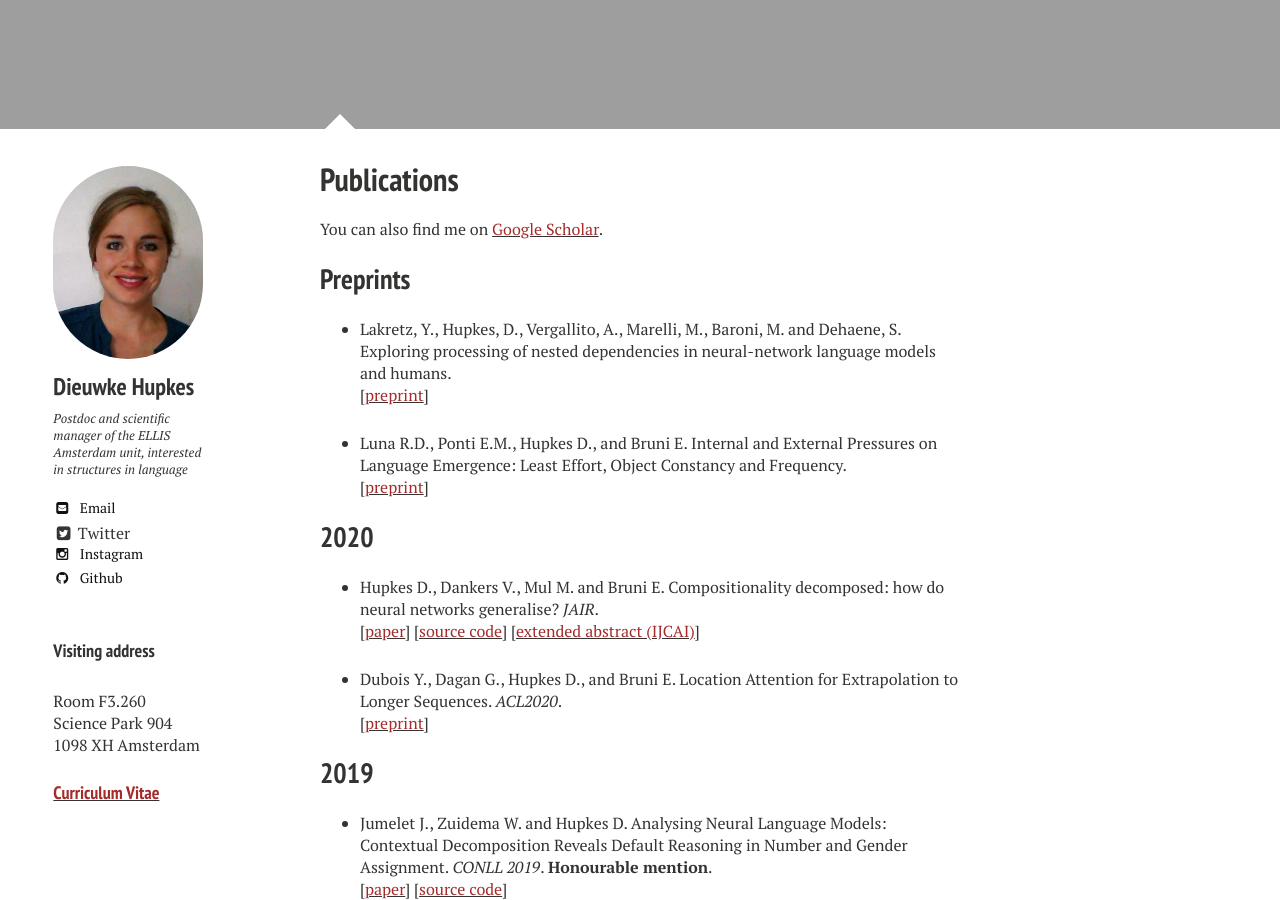
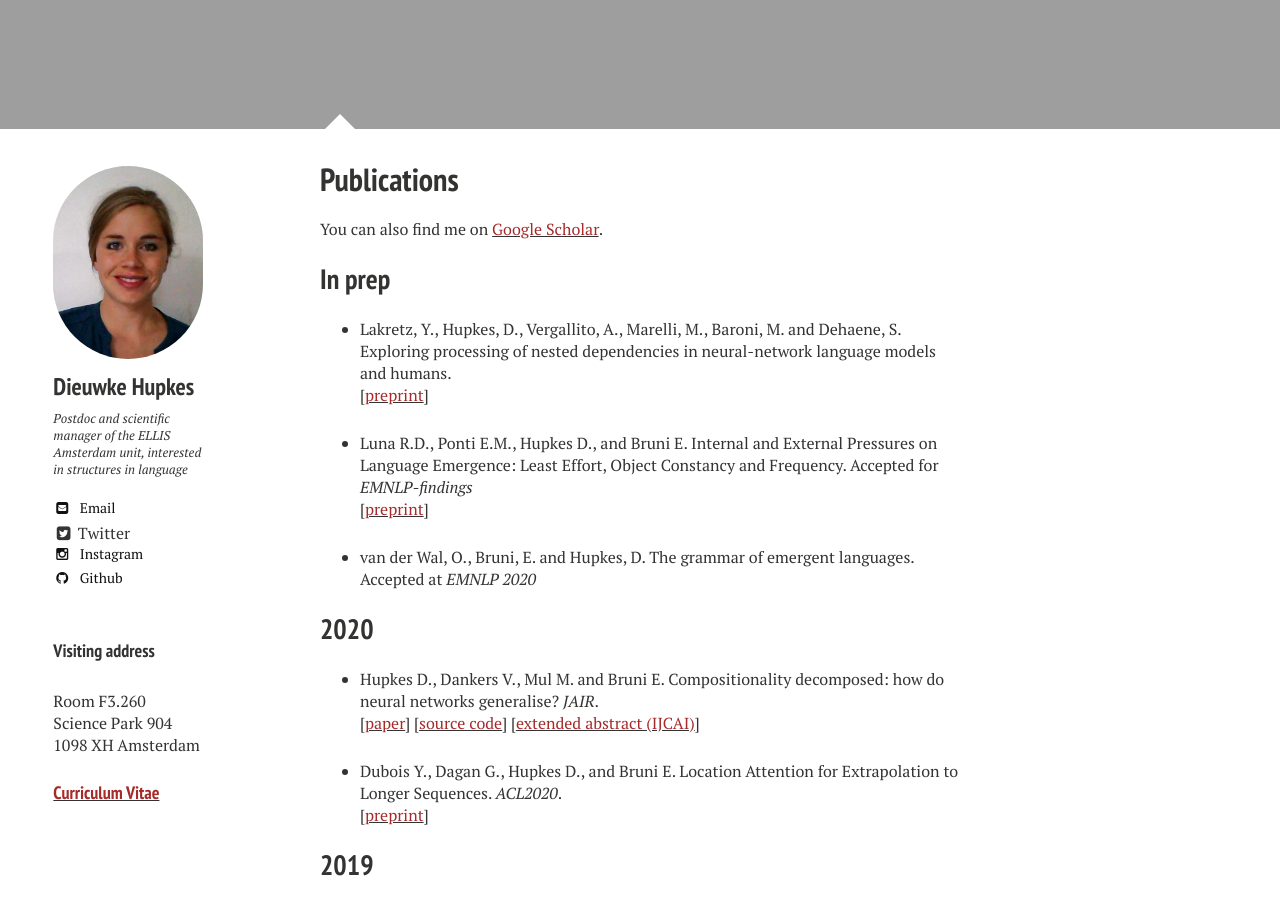
Before and after one commit to dieuwkehupkes/dieuwkehupkes.github.io, a Jekyll site: the page built from publications.md, in a window 1280 px wide and 900 px high, scrolled down 915 px. Built offline with Jekyll 4.4.1, drawn with Linux system fonts in a browser that asks for light colours; nearby versions of some CDN libraries.

Commit message:
Add newly accepted papers at EMNLP

```diff
--- a/publications.md
+++ b/publications.md
@@ -12,14 +12,17 @@ image:
 
 You can also find me on <a href="https://scholar.google.com/citations?user=tAtSMTcAAAAJ&hl=en&oi=ao" target="_blank"><font color="brown">Google Scholar</font></a>.
 
-## Preprints
+## In prep
 
 * Lakretz, Y., Hupkes, D., Vergallito, A., Marelli, M., Baroni, M. and Dehaene, S. Exploring processing of nested dependencies in neural-network language models and humans.\\
 \[[<font color="brown">preprint</font>](https://arxiv.org/pdf/2006.11098.pdf){:target="blank"}\]
 
 * Luna R.D., Ponti E.M., Hupkes D., and Bruni E.
-Internal and External Pressures on Language Emergence: Least Effort, Object Constancy and Frequency.\\
+Internal and External Pressures on Language Emergence: Least Effort, Object Constancy and Frequency. Accepted for *EMNLP-findings* \\
 \[[<font color="brown">preprint</font>](https://arxiv.org/pdf/2004.03868.pdf){:target="blank"}\]
+
+* van der Wal, O., Bruni, E. and Hupkes, D.
+The grammar of emergent languages. Accepted at *EMNLP 2020*
 
 ## 2020
 * Hupkes D., Dankers V., Mul M. and Bruni E.
```
